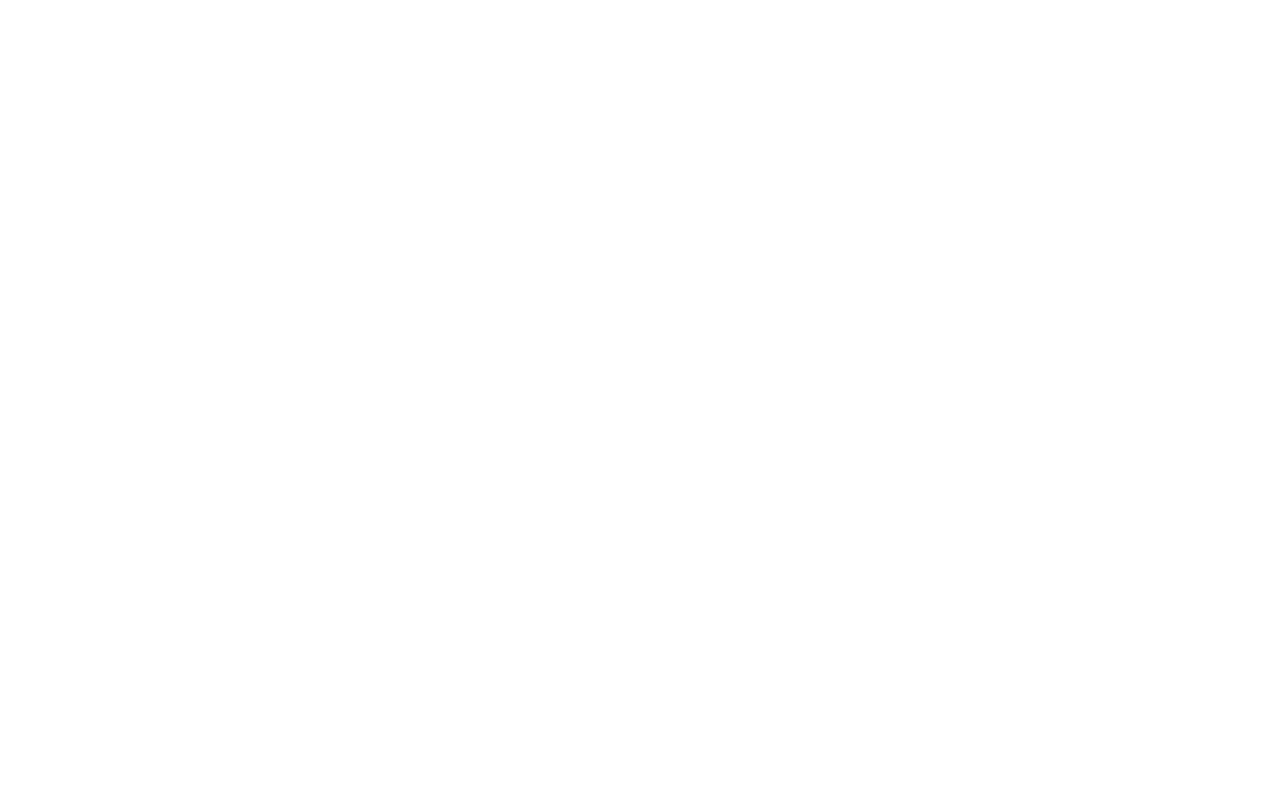
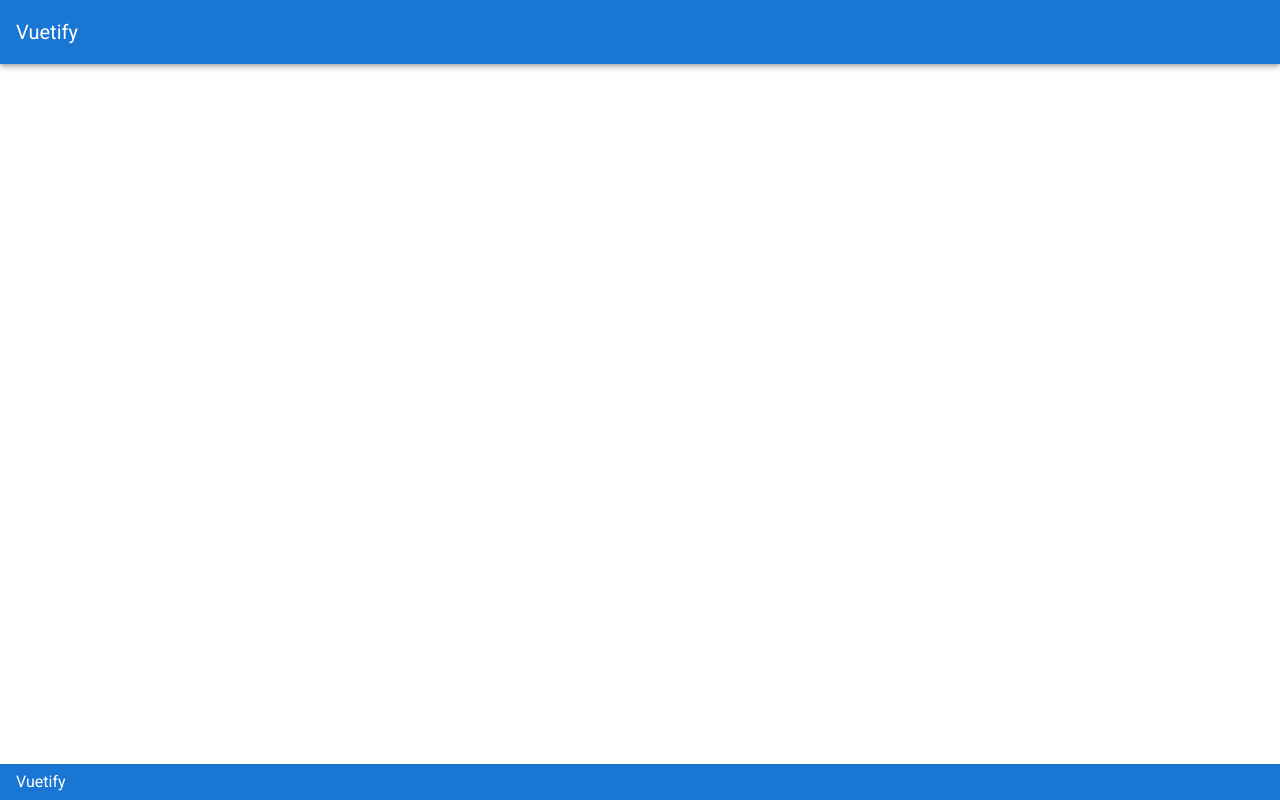
Before and after one commit to Bokuri67-jp/vuetify_lesson, a Vue app: page / in a window 1280 px wide. Built offline with nearby package versions, Linux system fonts and the light colour scheme.

Commit message:
header footer追加

```diff
--- a/src/App.vue
+++ b/src/App.vue
@@ -1,6 +1,11 @@
 <template>
   <v-app>
-
+    <v-app-bar color="primary" dark app>
+      <v-toolbar-title>Vuetify</v-toolbar-title>
+    </v-app-bar>
+    <v-footer color="primary" dark app>
+      Vuetify
+    </v-footer>
   </v-app>
 </template>
 
@@ -8,5 +13,5 @@
 
 export default {
 
-};
+}
 </script>
```
